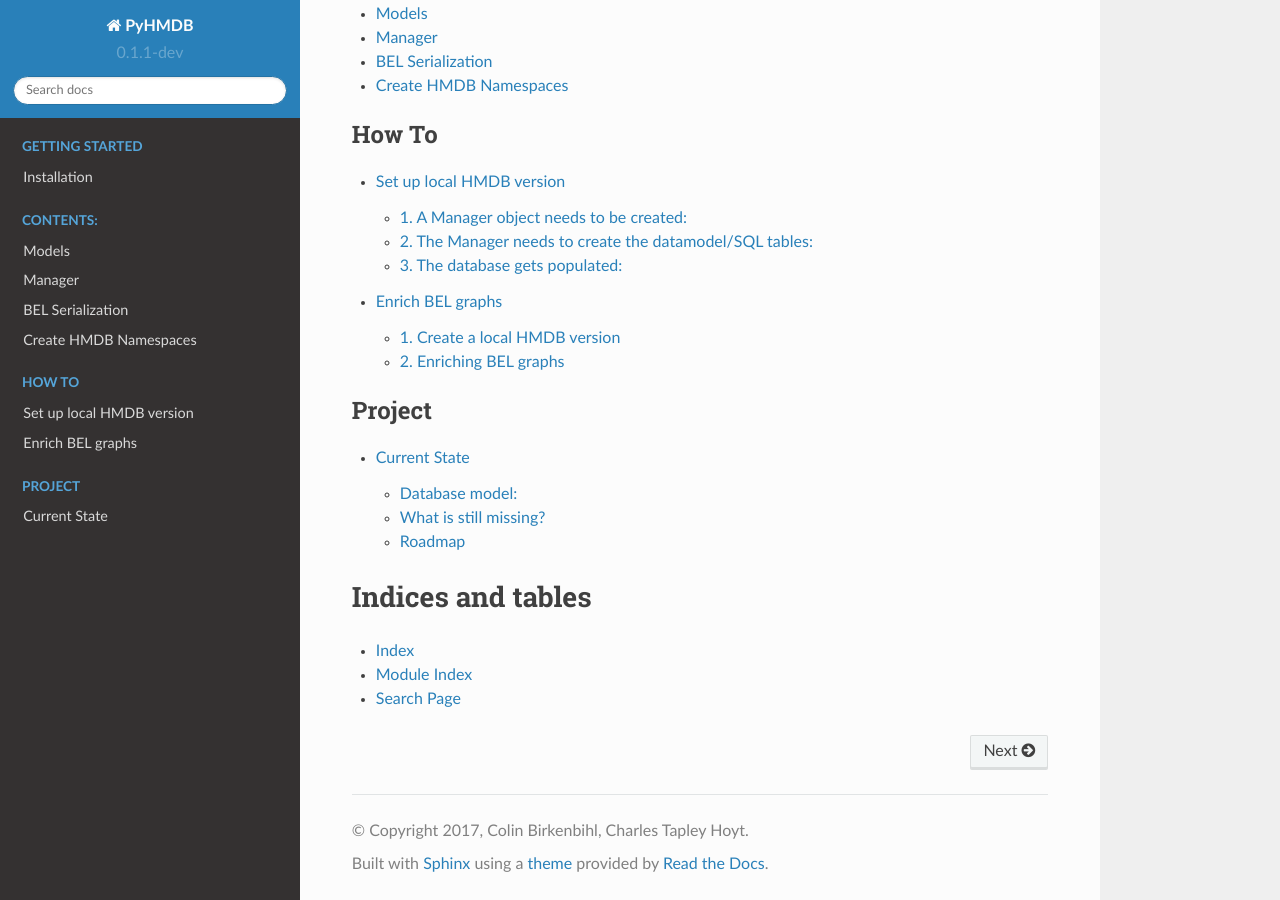
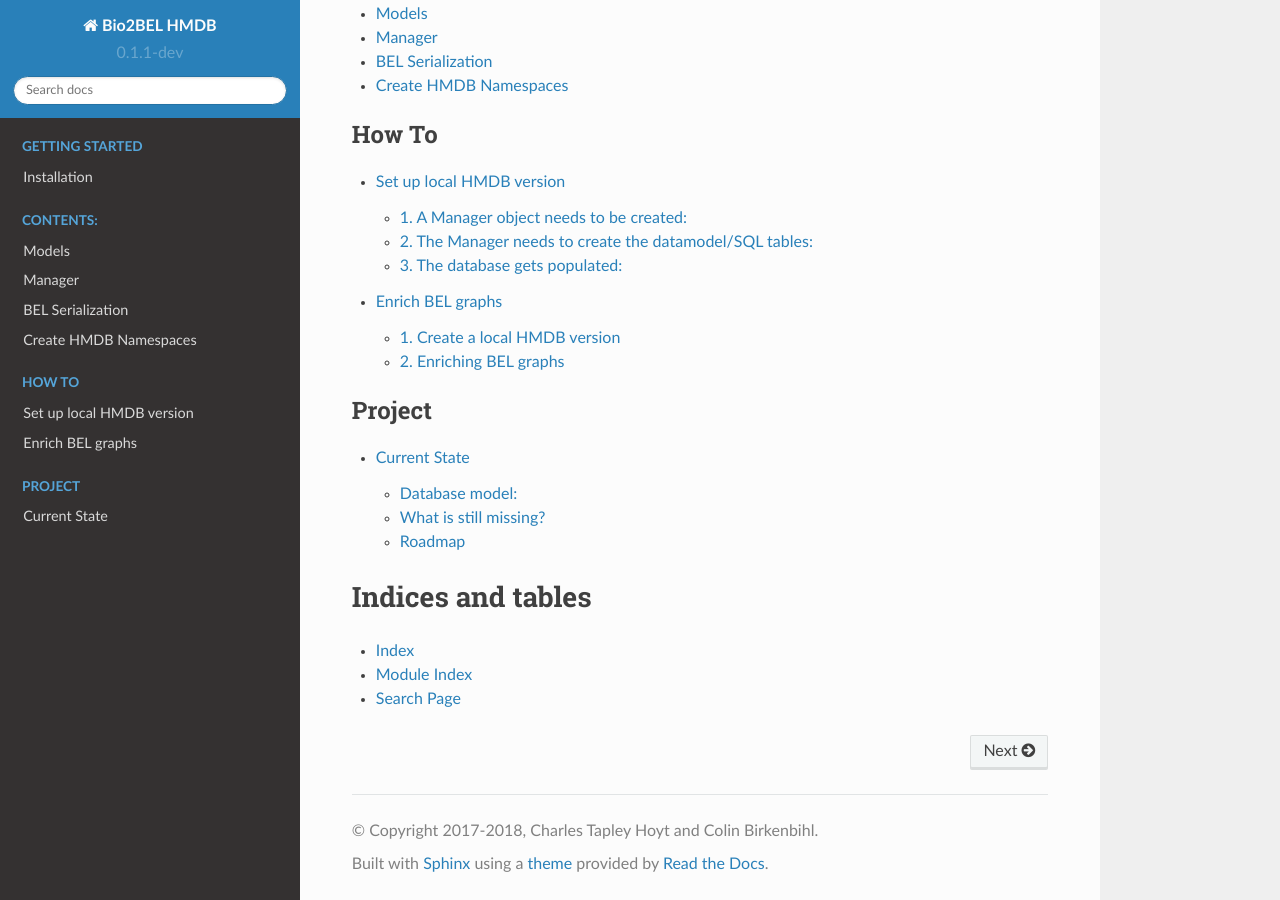
Before and after one commit to bio2bel/hmdb, a Sphinx documentation site: the page built from docs/source/index.rst, in a window 1280 px wide and 900 px high, scrolled down 506 px. Built offline with Sphinx 7.4.7 and the Read the Docs theme 2.0.0, drawn with Linux system fonts in a browser that asks for light colours.

Commit message:
Update license

```diff
--- a/docs/source/conf.py
+++ b/docs/source/conf.py
@@ -49,9 +49,9 @@ source_suffix = '.rst'
 master_doc = 'index'
 
 # General information about the project.
-project = 'PyHMDB'
-copyright = '2017, Colin Birkenbihl, Charles Tapley Hoyt'
-author = 'Colin Birkenbihl, Charles Tapley Hoyt'
+project = 'Bio2BEL HMDB'
+copyright = '2017-2018, Charles Tapley Hoyt and Colin Birkenbihl'
+author = 'Charles Tapley Hoyt and Colin Birkenbihl'
 
 # The version info for the project you're documenting, acts as replacement for
 # |version| and |release|, also used in various other places throughout the
--- a/src/bio2bel_hmdb/__init__.py
+++ b/src/bio2bel_hmdb/__init__.py
@@ -6,8 +6,8 @@ __title__ = 'bio2bel_hmdb'
 __description__ = "A package for converting the Human Metabolome Database (HMDB) to BEL."
 __url__ = 'https://github.com/bio2bel/hmdb'
 
-__author__ = 'Colin Birkenbihl, Charles Tapley Hoyt'
-__email__ = 'colin.birkenbihl@scai.fraunhofer.de'
+__author__ = 'Charles Tapley Hoyt and Colin Birkenbihl'
+__email__ = 'charles.hoyt@scai.fraunhofer.de'
 
 __license__ = 'MIT License'
-__copyright__ = 'Copyright (c) 2017 Colin Birkenbihl, Charles Tapley Hoyt'
+__copyright__ = 'Copyright (c) 2017-2018 Charles Tapley Hoyt and Colin Birkenbihl'
```
Also changed, not shown: AUTHORS.rst (added, +11 -0 lines), 1 other file.
